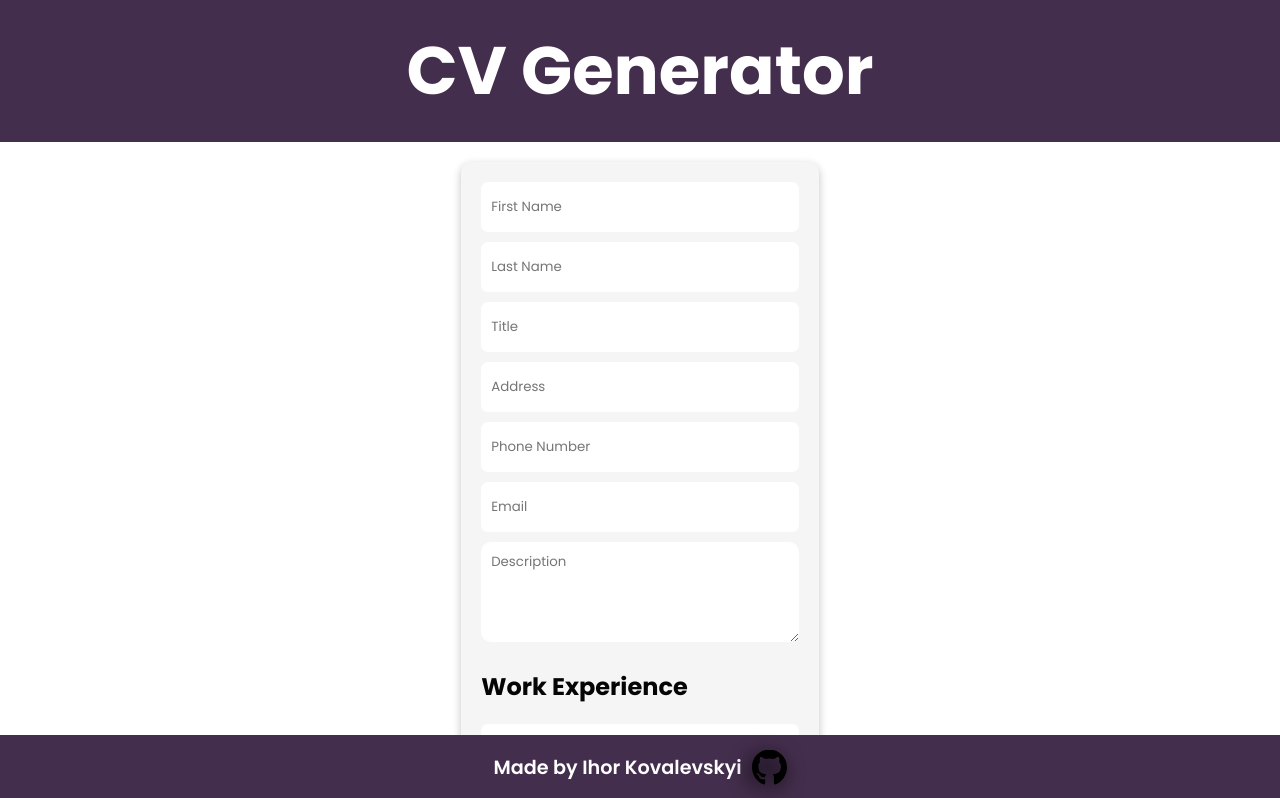
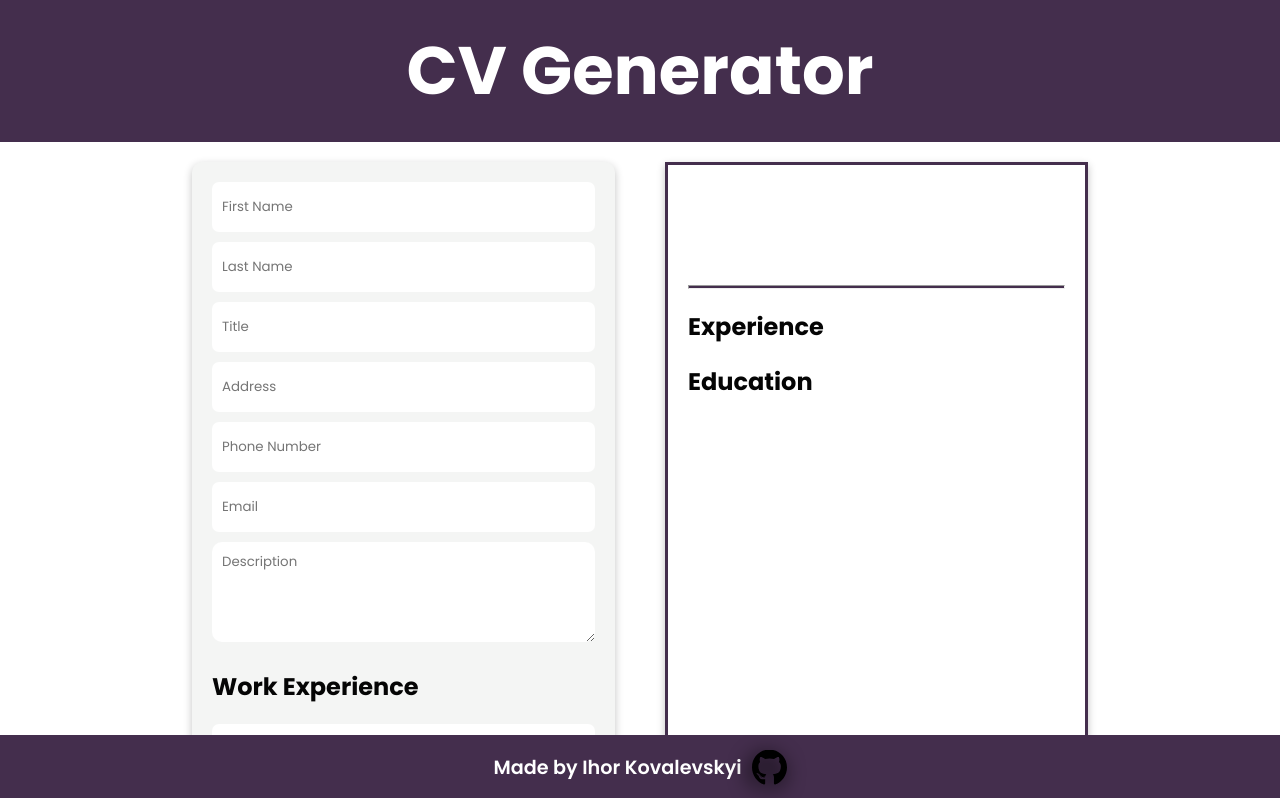
Before and after one commit to Firkax69/cv-app-odin, a React (Vite) app: page / in a window 1280 px wide. Shown: the top 798 px of the page. Built offline with nearby package versions, Linux system fonts and the light colour scheme.

Commit message:
feat: add media queries

```diff
--- a/src/index.css
+++ b/src/index.css
@@ -178,3 +178,16 @@ input:active{
   width: 100%;
   margin-top: 5px;
 }
+
+@media screen and (min-width: 1024px) {
+  .content {
+    display: grid;
+    grid-template-columns: repeat(auto-fit, minMax(0px, 1fr));
+  }
+}
+
+@media screen and (min-width: 300px) and (max-width:780px) {
+  .content {
+    width: 95vw;
+  }
+}
```
